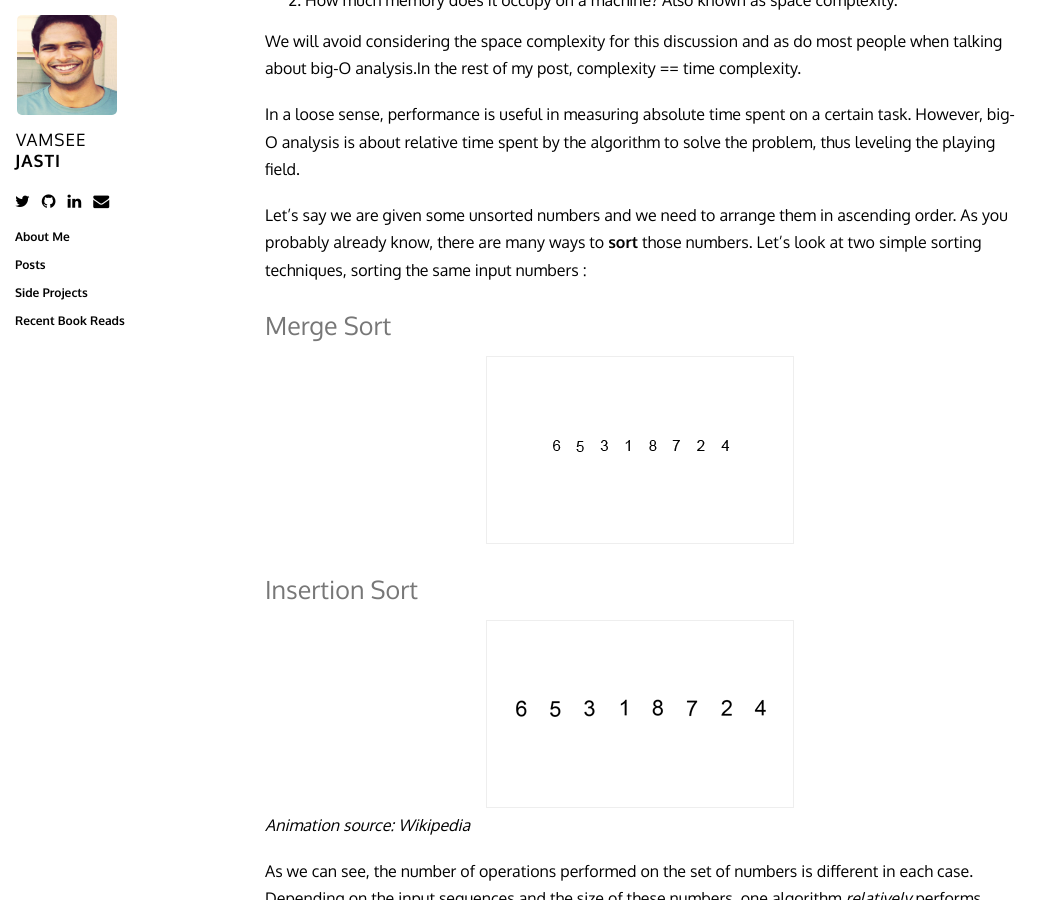
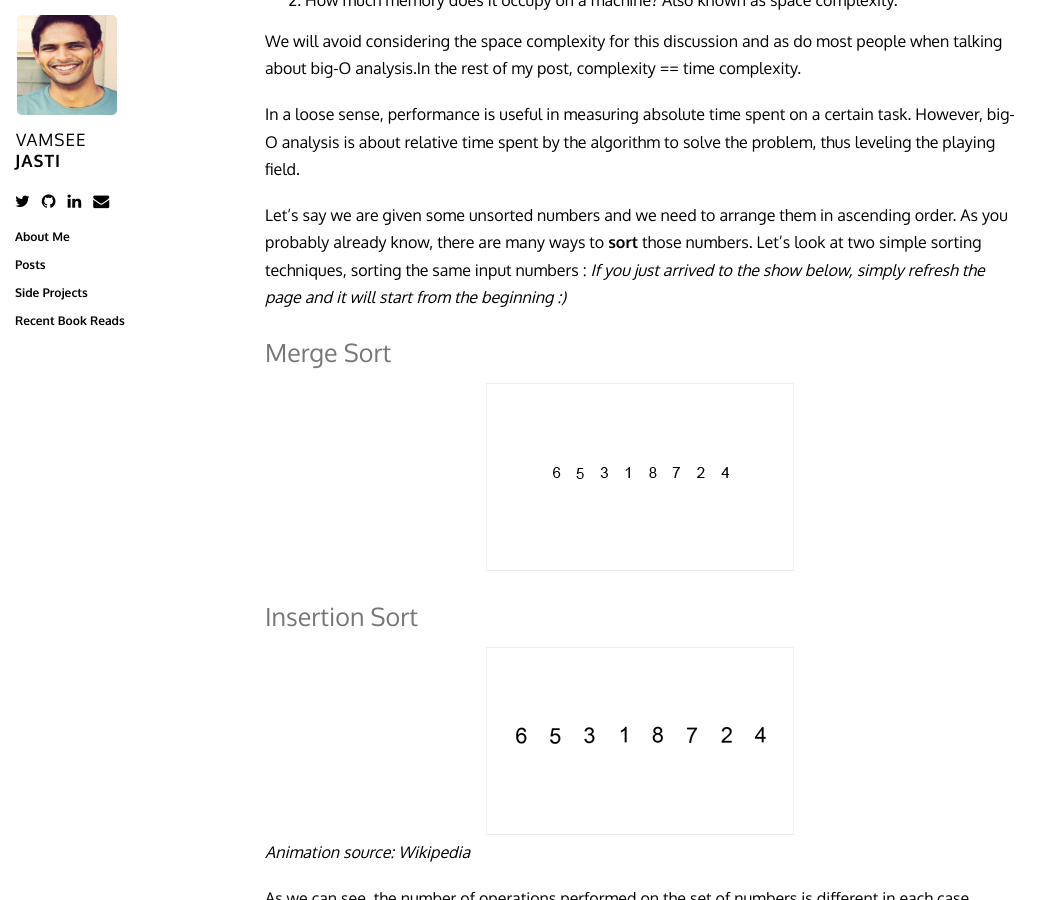
Before and after one commit to jasti/jasti.github.io, a Jekyll site: the page built from _posts/2014-05-29-bigo.markdown, in a window 1280 px wide and 900 px high, scrolled down 935 px. Shown: the whole window, without its empty margins (0-1058 px from the left). Built offline with Jekyll 4.4.1, drawn with Linux system fonts in a browser that asks for light colours; nearby versions of some CDN libraries; Markdown is read by kramdown in place of the engine named in the settings; comment, search, counter and statistics services are not loaded.

Commit message:
typo fix

```diff
--- a/_posts/2014-05-29-bigo.markdown
+++ b/_posts/2014-05-29-bigo.markdown
@@ -29,6 +29,8 @@ In a loose sense, performance is useful in measuring absolute time spent on a ce
 
 
 Let's say we are given some unsorted numbers and we need to arrange them in ascending order. As you probably already know, there are many ways to <a href ="http://en.wikipedia.org/wiki/Sorting_algorithm#Popular_sorting_algorithms">sort</a> those numbers. Let's look at two simple sorting techniques, sorting the same input numbers :
+<i> If you just arrived to the show below, simply refresh the page and it will start from the beginning :) </i> <br>
+
 <h3>Merge Sort </h3>
 <center><img src="/images/blog/bigo/Merge_sort.gif"/></center>
 <h3>Insertion Sort </h3>
```
